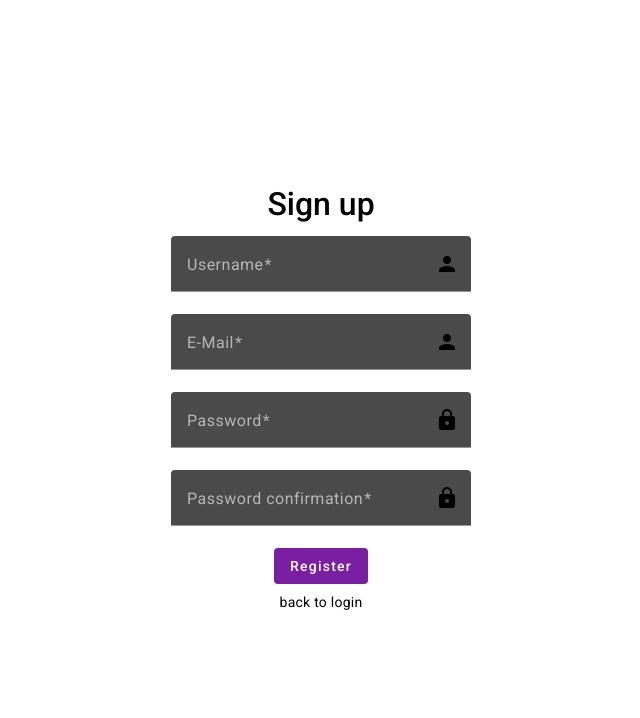
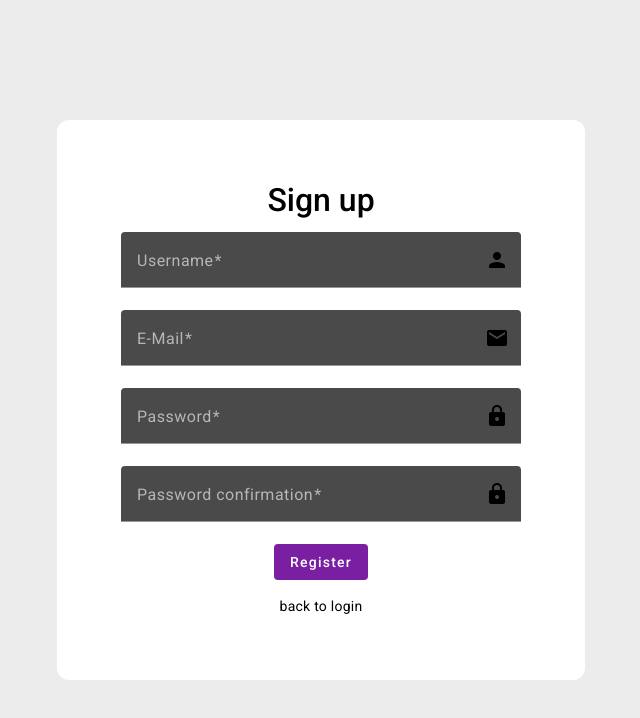
Before and after one commit to maksmuehlbauer/GearCheck, an Angular app: page /signup in a window 1280 px wide. Shown: the top 718 px of the page, without its empty margins (319-959 px from the left). Built offline with nearby package versions, Linux system fonts and the light colour scheme.

Commit message:
signup form validation

```diff
--- a/src/app/landing/signup/signup.component.html
+++ b/src/app/landing/signup/signup.component.html
@@ -1,38 +1,54 @@
 
-<div class="flex-default vh-100">
-
+<div class="flex-default vh-100 bg-color">
+  <div class="flex-default signup-box">
     <h1 class="mb-16">Sign up</h1>
-    <form (ngSubmit)="onSubmit()">
+    <form (ngSubmit)="onSubmit(contactForm)" #contactForm="ngForm">
 
       <mat-form-field appearance="fill">
         <mat-label>Username</mat-label>
-        <input matInput [(ngModel)]="user.name" placeholder="Username" type="text" name="username" id="name" minlength="2" required>
-        <mat-icon matSuffix>person</mat-icon>
+        <input matInput #username="ngModel" [(ngModel)]="user.name" placeholder="Username" type="text" name="username" id="name" minlength="2" required>
+        <mat-icon *ngIf="username.invalid && username.errors?.['required']" matSuffix>person</mat-icon>
+        <mat-icon *ngIf="username.errors?.['minlength']" matSuffix>error</mat-icon>
+        <mat-icon *ngIf="username.valid" matSuffix>check</mat-icon>
       </mat-form-field>
 
       <mat-form-field appearance="fill">
         <mat-label>E-Mail</mat-label>
-        <input matInput [(ngModel)]="user.name" placeholder="E-Mail" type="email" name="email" id="mail" minlength="2" required>
-        <mat-icon matSuffix>person</mat-icon>
+        <input matInput #mail="ngModel" [(ngModel)]="user.mail" placeholder="E-Mail" type="email" name="email" id="mail" minlength="6" pattern="[a-zA-Z0-9._%+\-]+@[a-zA-Z0-9.\-]+\.[a-zA-Z]{2,}" required>
+        <mat-icon *ngIf="mail.invalid && mail.errors?.['required']" matSuffix>mail</mat-icon>
+        <mat-icon *ngIf="mail.errors?.['pattern']" matSuffix>error</mat-icon>
+        <mat-icon *ngIf="mail.valid" matSuffix>check</mat-icon>
+        @if (mail.errors?.['pattern']) {
+          <mat-hint>example: mail&#64;provider.com</mat-hint>
+        }
       </mat-form-field>
 
-      <mat-form-field appearance="fill">
+
+      <mat-form-field appearance="fill" >
         <mat-label>Password</mat-label>
-        <input matInput [(ngModel)]="user.password" placeholder="Password" type="password" name="password" id="password" minlength="6" required>
-        <mat-icon matSuffix>lock</mat-icon>
+        <input matInput #password="ngModel" [(ngModel)]="user.password" placeholder="Password" type="password" name="password" id="password" minlength="6" pattern="(?=.*[A-Z0-9])(?=.*[0-9])[A-Za-z0-9]{6,}" required>
+        <mat-icon *ngIf="password.invalid && password.errors?.['required']" matSuffix>lock</mat-icon>
+        <mat-icon *ngIf="password.errors?.['pattern']" matSuffix>error</mat-icon>
+        <mat-icon *ngIf="password.valid" matSuffix>check</mat-icon>
+        <mat-hint *ngIf="password.errors?.['pattern']">min. 6 characters,including 1 capital letter and 1 digit</mat-hint>
       </mat-form-field>
 
       <mat-form-field appearance="fill">
         <mat-label>Password confirmation</mat-label>
-        <input matInput [(ngModel)]="user.password" placeholder="Password confirmation" type="password" name="password confirmation" id="password confirmation" minlength="6" required>
-        <mat-icon matSuffix>lock</mat-icon>
+        <input matInput #passwordConfirm="ngModel" [(ngModel)]="pwConfirmation" placeholder="Password confirmation" type="password" name="password confirmation" id="password confirmation" minlength="6" required>
+        <mat-icon *ngIf="passwordConfirm.invalid && passwordConfirm.errors?.['required']" matSuffix>lock</mat-icon>
+        <mat-icon *ngIf="passwordConfirm.dirty && passwordConfirm.value !== user.password" matSuffix>error</mat-icon>
+        <mat-icon *ngIf="passwordConfirm.valid && passwordConfirm.value === user.password" matSuffix>check</mat-icon>
       </mat-form-field>
 
-      <button class="mb-8" mat-flat-button color="primary">Register</button>
+      <button class="mb-16" mat-flat-button color="primary" [disabled]="isDisabled">Register</button>
 
     </form>
 
     <a href="login">back to login</a>
+  </div>
+
+
 
 
 </div>
--- a/src/app/landing/signup/signup.component.scss
+++ b/src/app/landing/signup/signup.component.scss
@@ -1,5 +1,8 @@
 @import './../../../styles.scss';
 
+.bg-color{
+    background-color: $bg-color
+}
 
 .flex-default {
     @include display();
@@ -12,10 +15,19 @@
 
 
 mat-form-field {
-    width: 300px;
+    width: 400px;
+    position: relative;
+    overflow: visible;
 }
 
 form {
     @include display();
     flex-direction: column;
 }
+
+.signup-box {
+    background-color: white;
+    border-radius: 12px;
+    padding: 64px;
+
+}
--- a/src/app/landing/signup/signup.component.ts
+++ b/src/app/landing/signup/signup.component.ts
@@ -1,7 +1,7 @@
 import { Component, inject } from '@angular/core';
 import { MatCardModule } from '@angular/material/card';
 import { MatIconModule } from '@angular/material/icon';
-import { FormsModule } from '@angular/forms';
+import { FormsModule, NgForm } from '@angular/forms';
 import { CommonModule } from '@angular/common';
 
 import { MatSelectModule } from '@angular/material/select';
@@ -32,13 +32,24 @@ import { User } from '../../models/user.model';
 export class SignupComponent {
 
   user = new User();
-
+  pwConfirmation: any = ''
+  isDisabled = false;
+  mailTest = false
 
   constructor() {
   }
 
 
-  onSubmit() {
-    console.log(this.user)
+  onSubmit(ngForm: NgForm) {
+    if (ngForm.submitted && ngForm.form.valid && this.mailTest) {
+      // console.log(this.user)
+      // console.log('pw confirmation', this.pwConfirmation)
+      // this.isDisabled = true
+      ngForm.resetForm();
+    } else if (ngForm.submitted && ngForm.form.valid && !this.mailTest) {
+      console.info('send post TEST')
+      ngForm.resetForm();
+      // this.isDisabled = true
+    }
   }
 }
--- a/src/app/models/user.model.ts
+++ b/src/app/models/user.model.ts
@@ -2,10 +2,12 @@ export class User {
     name: string;
     password: string;
     mail: string;
+    categorys: string[]
 
     constructor(obj?: any) {
         this.name = obj ? obj.name : '';
         this.password = obj ? obj.password : '';
         this.mail = obj ? obj.mail : '';
+        this.categorys = obj ? obj.categorys : ''
     }
 }
--- a/src/styles.scss
+++ b/src/styles.scss
@@ -10,6 +10,7 @@ body { margin: 0; font-family: Roboto, "Helvetica Neue", sans-serif; }
 // $background: #E2B93B; //sand
 // $text: #333333; //Grey 75%
 // $text-second:#A9A9A9; // grey 25%
+$bg-color: #ececec;
 
 // button {
 //   font-size: 24px;
```
Also changed, not shown: src/assets/img/logos.webp (added).
